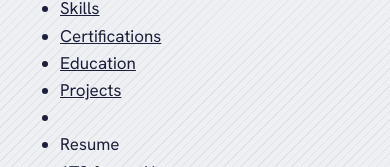
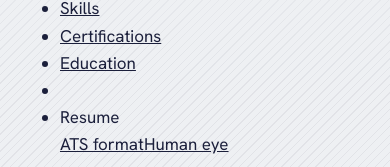
Before and after one commit to ioanatu/portfolio-new, a React (Vite) app: page / in a window 390 px wide. Both pictures are taken after a click on the button 344 px from the left and 50 px from the top of the page. Shown: the part 135-302 px from the top of the page. Built offline with nearby package versions, Linux system fonts and the light colour scheme; no server answers.

Commit message:
Commit forgotten file

```diff
--- a/src/components/MobileMenu/MobileMenu.tsx
+++ b/src/components/MobileMenu/MobileMenu.tsx
@@ -1,4 +1,3 @@
-import { Link } from '@tanstack/react-router';
 import type { SectionNavItem } from '../../content/navigation';
 import { SectionLink } from '../SectionLink/SectionLink';
 import styles from './MobileMenu.module.css';
@@ -31,11 +30,6 @@ export const MobileMenu = ({
           </SectionLink>
         </li>
       ))}
-      <li>
-        <Link to="/projects" onClick={onNavigate}>
-          Projects
-        </Link>
-      </li>
       <li className={styles.separator} aria-hidden="true" />
       <li>
         <span className={styles.label} id="mobile-cv-label">
```
Also changed, not shown: 1 other file (tests, documents, lock files or other folders).
